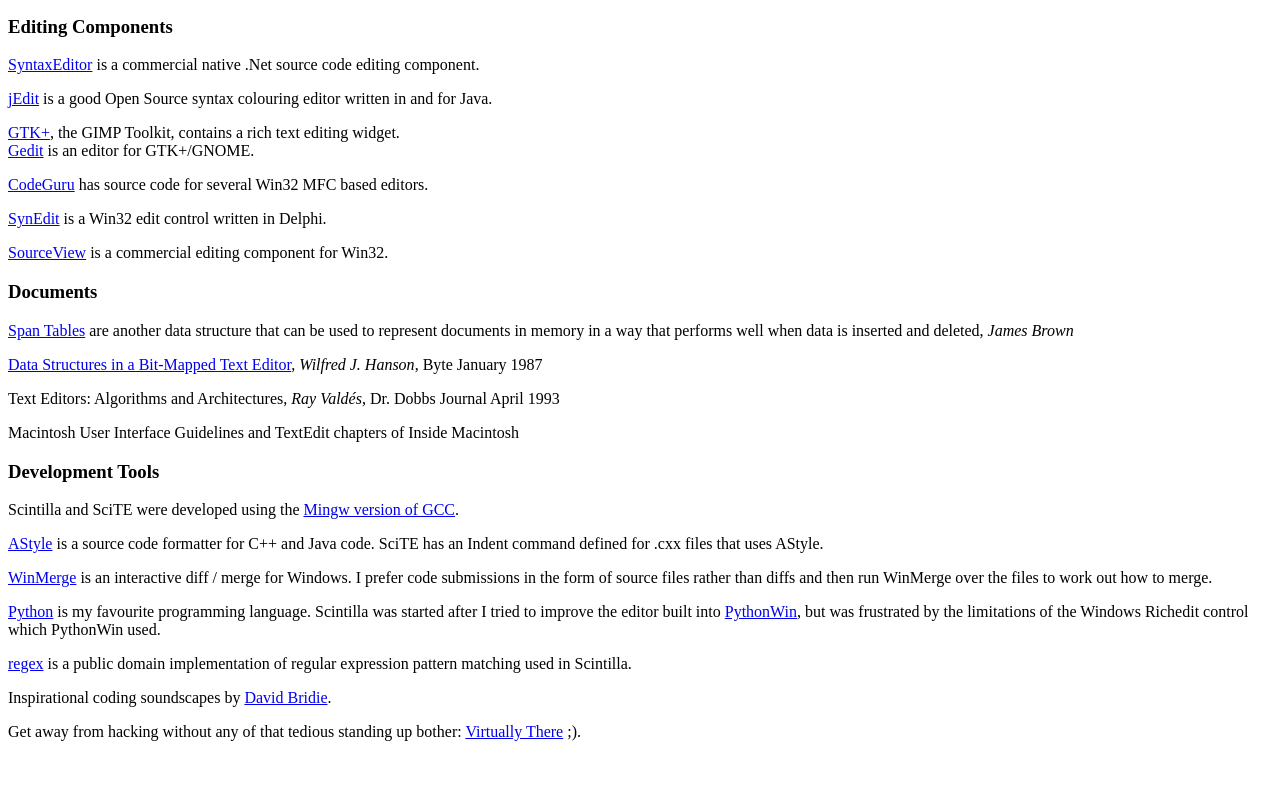
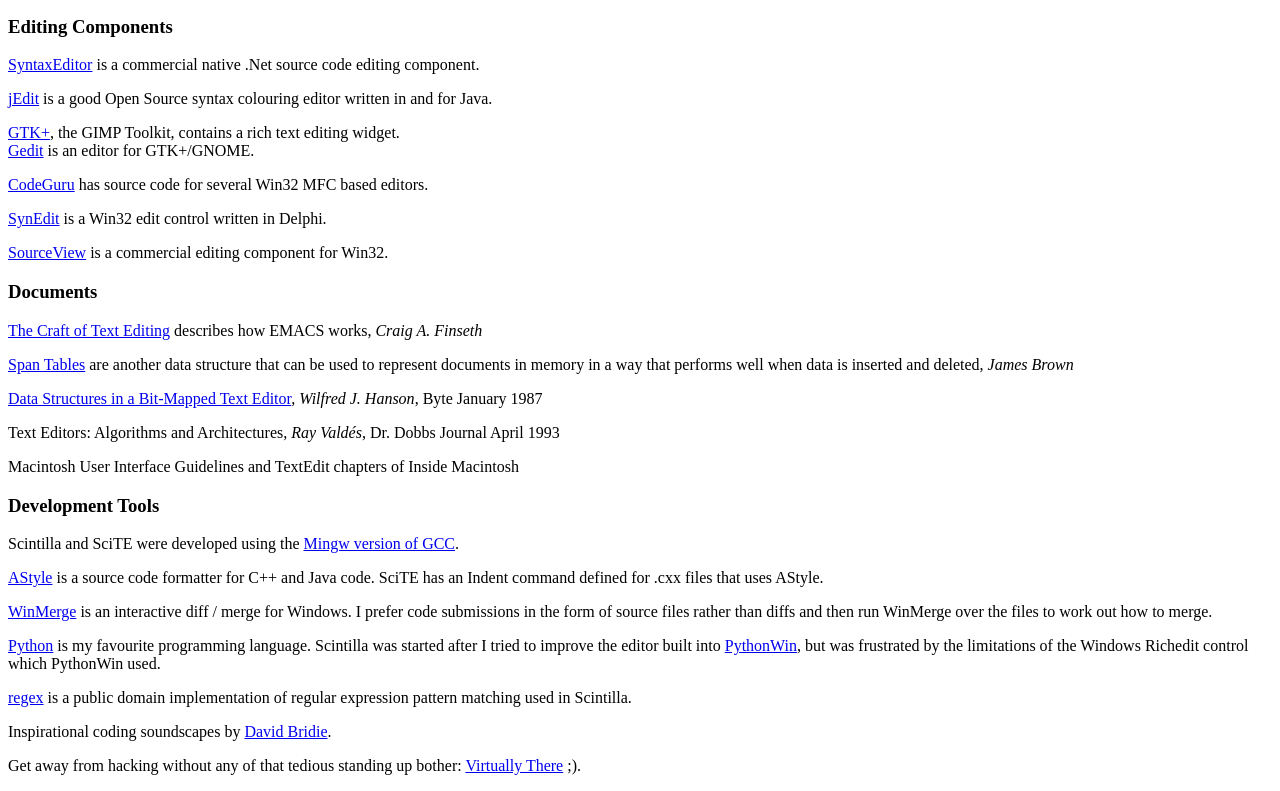
Before and after one commit to RecycleBox/foo-wsh-panel-mod.scintilla, a plain HTML site: page doc/ScintillaRelated.html in a window 1280 px wide. Shown: the part 2124-2915 px from the top of the page. Before the commit the page ends 2881 px from the top, so only its background shows below. Drawn offline with Linux system fonts and the light colour scheme.

Commit message:
Added link to Finseth book.

```diff
--- a/doc/ScintillaRelated.html
+++ b/doc/ScintillaRelated.html
@@ -329,7 +329,10 @@
     <h3>
        Documents
     </h3>
-
+    <p>
+       <a href="http://www.finseth.com/~fin/craft/">The Craft of Text Editing</a>
+       describes how EMACS works, <i>Craig A. Finseth</i>
+    </p>
     <p>
        <a href="http://freespace.virgin.net/james.brown7/tuts/bigmem02.htm">Span Tables</a>
        are another data structure that can be used to represent documents in memory in a way
```
